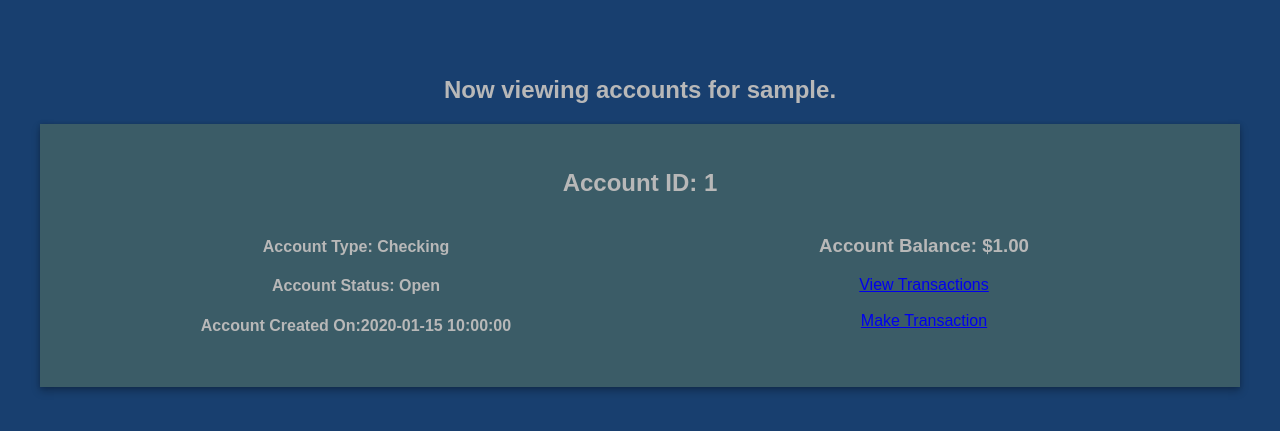
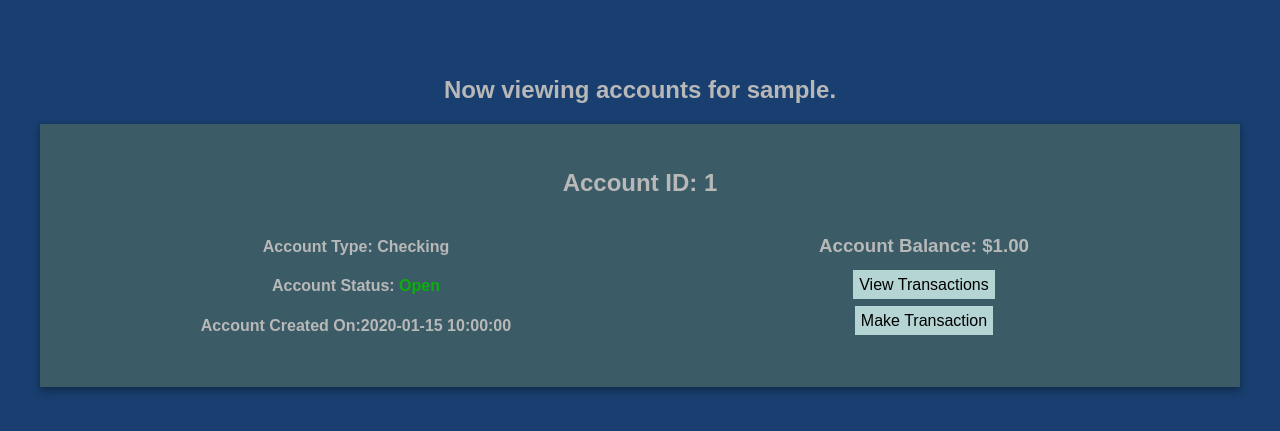
Before and after one commit to cjordanOU/Resolution-Holdings, a PHP site: page /accounts.php in a window 1280 px wide. Shown: the part 48-479 px from the top of the page. Run offline with PHP 8.4, Linux system fonts and the light colour scheme; the visitor is signed in with stand-in values (Sample User, id 1); tables that the repository leaves empty hold one stand-in row (values such as "Sample post").

Commit message:
added new account styling

```diff
--- a/style.css
+++ b/style.css
@@ -166,3 +166,26 @@ section {
     width: 50%;
     float: right;
 }
+
+.account-open {
+    color: rgb(12, 173, 12);
+}
+
+.account-shut {
+    color: red;
+}
+
+.transaction-button {
+    background:rgb(181, 212, 212);
+    padding: 6px;
+    margin-bottom: 25px;
+    color:rgba(0,0,0);
+    text-decoration: none;
+}
+
+.transaction-button:hover {
+    box-shadow: 0 0 4px rgba(0,0,0,.14), 0 4px 8px rgba(0,0,0,.28);
+    background: rgb(90, 143, 143);
+    -webkit-transition: 0.2s;
+    transition: 0.2s;
+}
```
